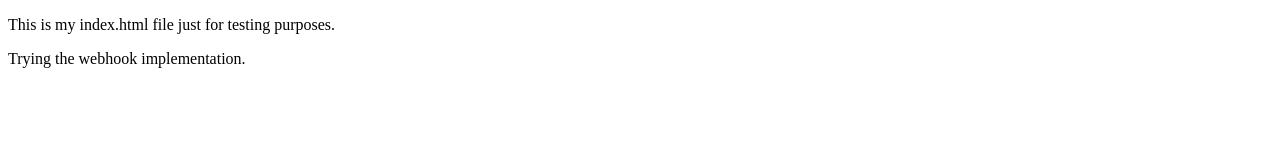
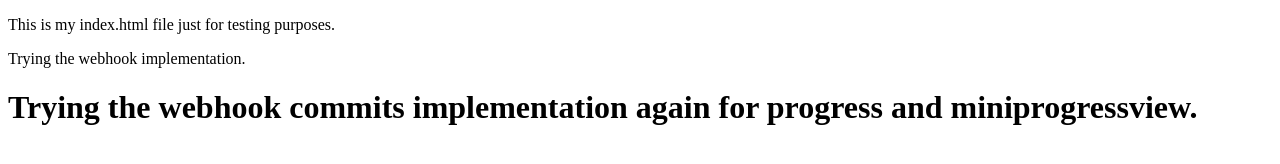
Before and after one commit to aceospec-prog/internship-week-1-1905, a plain HTML site: page index.html in a window 1280 px wide. Drawn offline with Linux system fonts and the light colour scheme.

Commit message:
added webs

```diff
--- a/index.html
+++ b/index.html
@@ -9,6 +9,6 @@
 
     <p>This is my index.html file just for testing purposes.</p>
     <p>Trying the webhook implementation.</p>
-    <h1></h1>
+    <h1>Trying the webhook commits implementation again for progress and miniprogressview.</h1>
 </body>
 </html>
```
